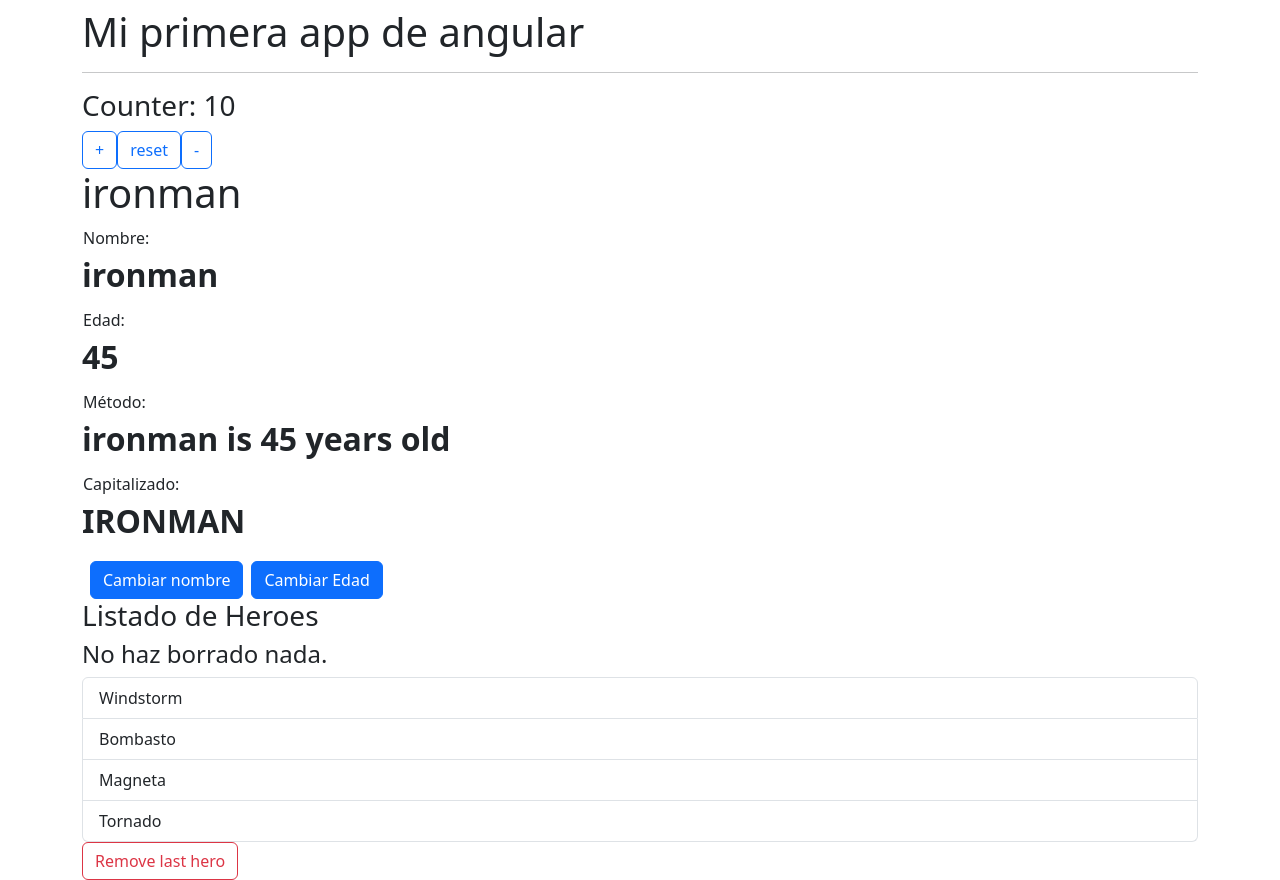
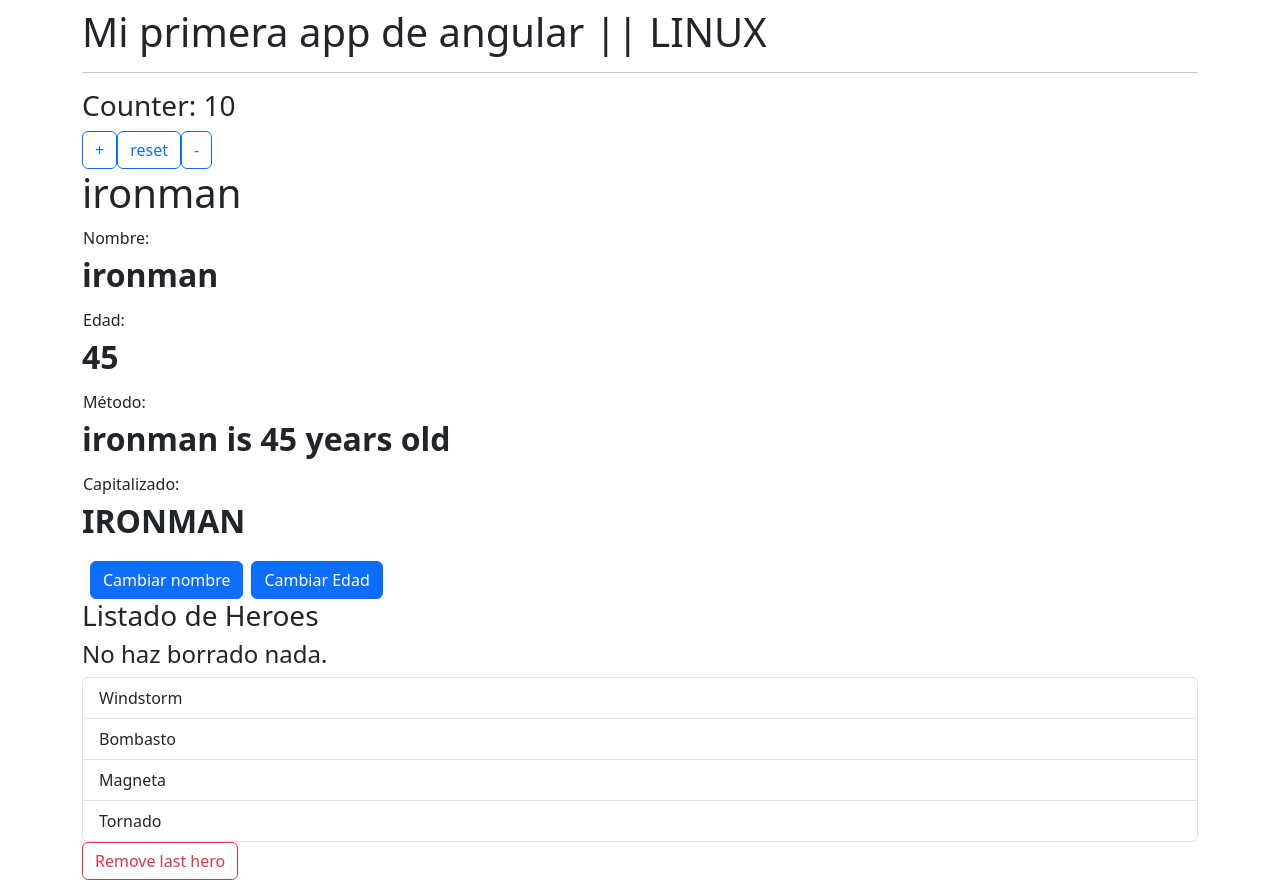
Before and after one commit to david3010/CursoAngular, an Angular app in the folder 02-bases/: page / in a window 1280 px wide. Built offline with nearby package versions, Linux system fonts and the light colour scheme.

Commit message:
Comienza Módulo DBZ (Dragon Ball Z)

```diff
--- a/02-bases/angular.json
+++ b/02-bases/angular.json
@@ -102,5 +102,8 @@
         }
       }
     }
+  },
+  "cli": {
+    "analytics": false
   }
 }
--- a/02-bases/src/app/app.component.html
+++ b/02-bases/src/app/app.component.html
@@ -1,4 +1,4 @@
-<h1>{{ title }}</h1>
+<h1>{{ title }} || LINUX</h1>
 <hr>
 
 <app-counter></app-counter>
```
Also changed, not shown: 02-bases/src/app/dbz/dbz.module.ts (added, +12 -0 lines).
